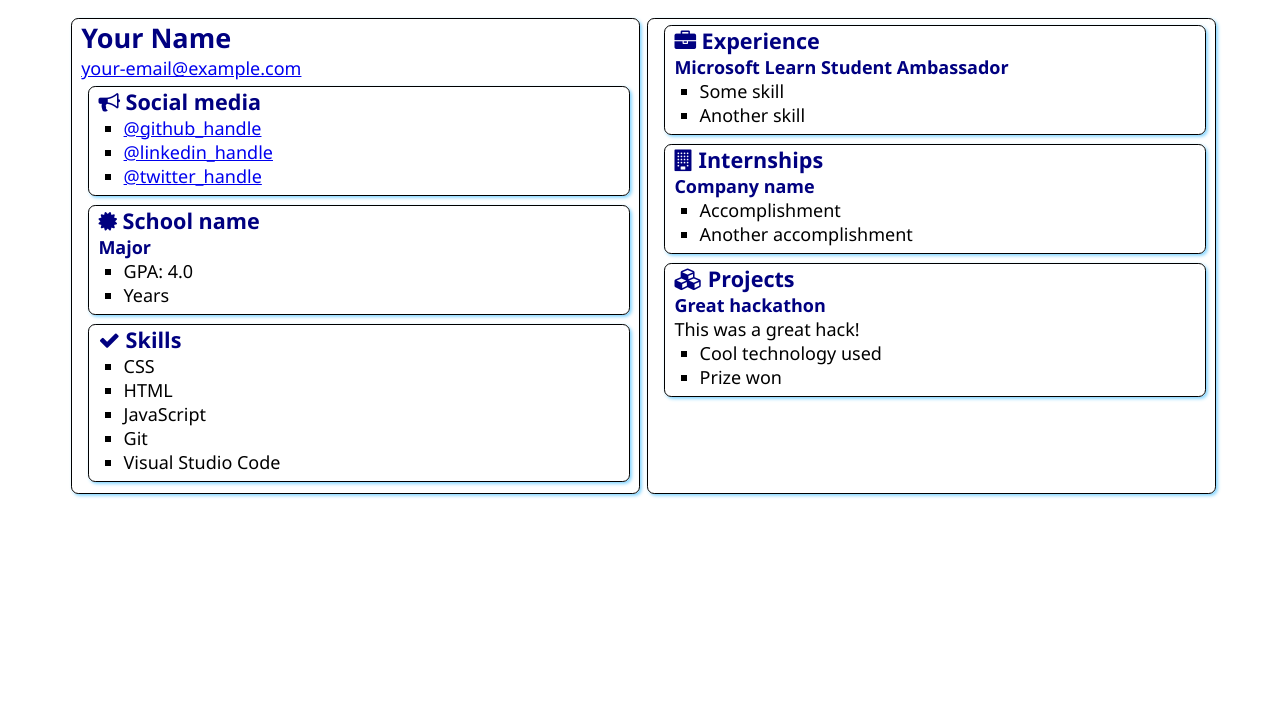
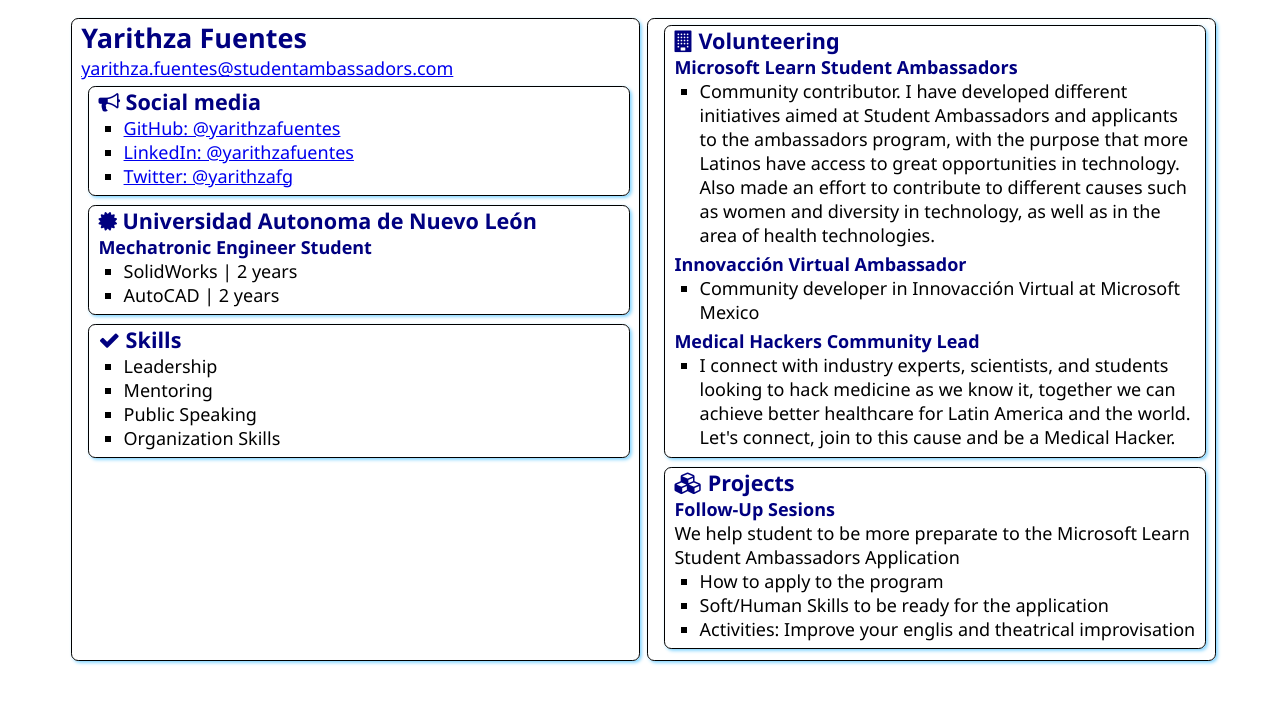
Before and after one commit to yarithzafuentes/SATechnicalOnboarding, a plain HTML site: page src/index.html in a window 1280 px wide. Drawn offline with Linux system fonts and the light colour scheme.

Commit message:
Personalizado.html
Tarjeta de presentación.

```diff
--- a/src/index.html
+++ b/src/index.html
@@ -12,8 +12,8 @@
 <body>
     <main>
         <article class="box">
-            <h1>Your Name</h1>
-            <div><a href="mailto:your.email@example.com">your-email@example.com</a></div>
+            <h1>Yarithza Fuentes</h1>
+            <div><a href="mailto:your.email@example.com">yarithza.fuentes@studentambassadors.com</a></div>
 
             <section class="box">
                 <h2>
@@ -21,9 +21,9 @@
                     Social media
                 </h2>
                 <ul>
-                    <li><a href="https://github.com/<handle>">@github_handle</a></li>
-                    <li><a href="https://linkedin.com/in/<handle>">@linkedin_handle</a></li>
-                    <li><a href="https://twitter.com/<handle>">@twitter_handle</a></li>
+                    <li><a href="https://github.com/<yarithzafuentes>">GitHub: @yarithzafuentes</a></li>
+                    <li><a href="https://linkedin.com/in/<yarithzafuente>">LinkedIn: @yarithzafuentes</a></li>
+                    <li><a href="https://twitter.com/<yarithzafg>">Twitter: @yarithzafg</a></li>
                 </ul>
             </section>
 
@@ -31,12 +31,12 @@
                 <div class="education">
                     <h2>
                         <i class="fa fa-certificate" aria-hidden="true"></i>
-                        School name
+                        Universidad Autonoma de Nuevo León
                     </h2>
-                    <h3>Major</h3>
+                    <h3> Mechatronic Engineer Student </h3>
                     <ul>
-                        <li>GPA: 4.0</li>
-                        <li>Years</li>
+                        <li>SolidWorks | 2 years</li>
+                        <li>AutoCAD | 2 years</li>
                     </ul>
                 </div>
             </section>
@@ -47,36 +47,32 @@
                     Skills
                 </h2>
                 <ul>
-                    <li>CSS</li>
-                    <li>HTML</li>
-                    <li>JavaScript</li>
-                    <li>Git</li>
-                    <li>Visual Studio Code</li>
+                    <li>Leadership</li>
+                    <li>Mentoring</li>
+                    <li>Public Speaking</li>
+                    <li>Organization Skills</li>
                 </ul>
             </section>
         </article>
         <article class="box">
             <section class="box">
                 <h2>
-                    <i class="fa fa-briefcase" aria-hidden="true"></i>
-                    Experience
-                </h2>
-                <h3>Microsoft Learn Student Ambassador</h3>
-                <ul>
-                    <li>Some skill</li>
-                    <li>Another skill</li>
-                </ul>
-            </section>
-            <section class="box">
-                <h2>
                     <i class="fa fa-building" aria-hidden="true"></i>
-                    Internships
+                    Volunteering
                 </h2>
 
-                <h3>Company name</h3>
+                <h3>Microsoft Learn Student Ambassadors</h3>
                 <ul>
-                    <li>Accomplishment</li>
-                    <li>Another accomplishment</li>
+                    <li>Community contributor.
+                        I have developed different initiatives aimed at Student Ambassadors and applicants to the ambassadors program, with the purpose that more Latinos have access to great opportunities in technology. Also made an effort to contribute to different causes such as women and diversity in technology, as well as in the area of health technologies.</li>
+                </ul>
+                <h3>Innovacción Virtual Ambassador</h3>
+                <ul>
+                    <li>Community developer in Innovacción Virtual at Microsoft Mexico </li>
+                </ul>
+                <h3>Medical Hackers Community Lead</h3>
+                <ul>
+                    <li>I connect with industry experts, scientists, and students looking to hack medicine as we know it, together we can achieve better healthcare for Latin America and the world. Let's connect, join to this cause and be a Medical Hacker.</li>
                 </ul>
             </section>
             <section class="box">
@@ -85,11 +81,12 @@
                     Projects
                 </h2>
 
-                <h3>Great hackathon</h3>
-                <div>This was a great hack!</div>
+                <h3>Follow-Up Sesions</h3>
+                <div>We help student to be more preparate to the Microsoft Learn Student Ambassadors Application</div>
                 <ul>
-                    <li>Cool technology used</li>
-                    <li>Prize won</li>
+                    <li>How to apply to the program</li>
+                    <li>Soft/Human Skills to be ready for the application</li>
+                    <li>Activities: Improve your englis and theatrical improvisation</li>
                 </ul>
             </section>
         </article>
```
